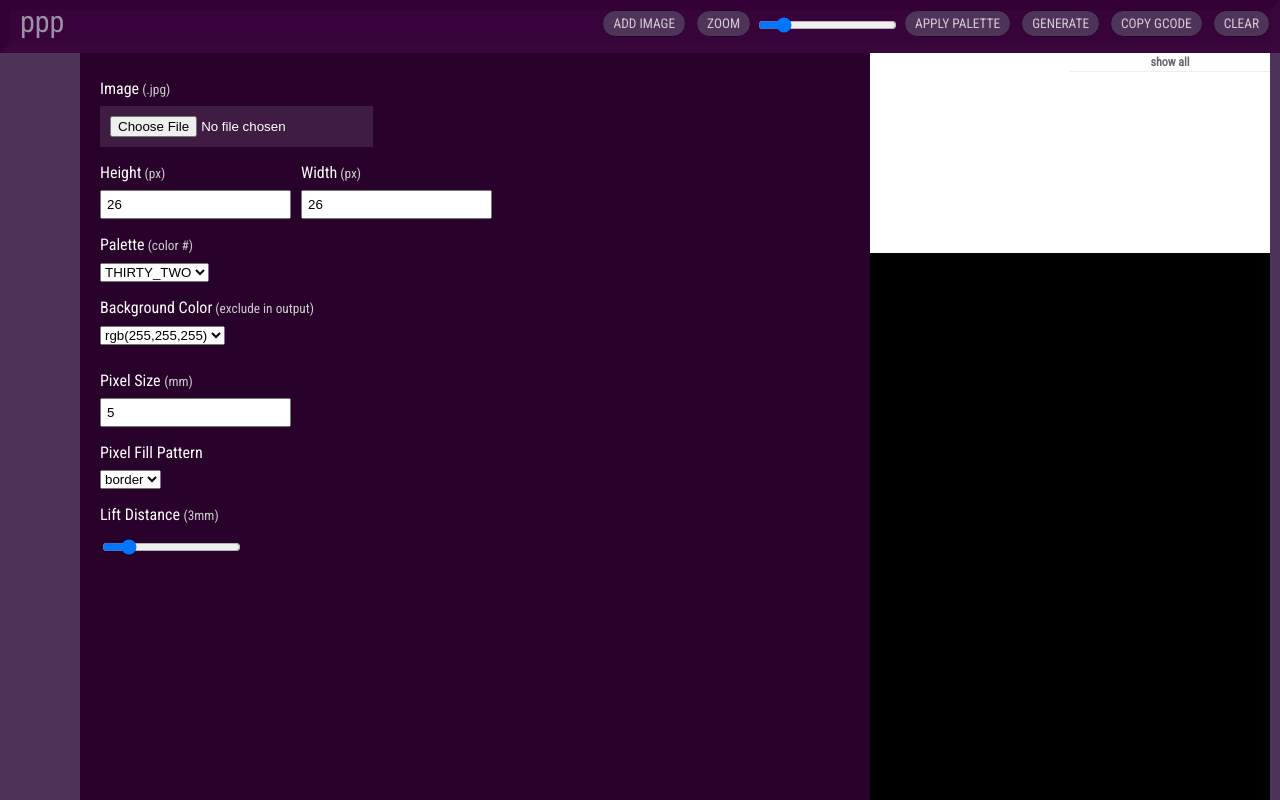
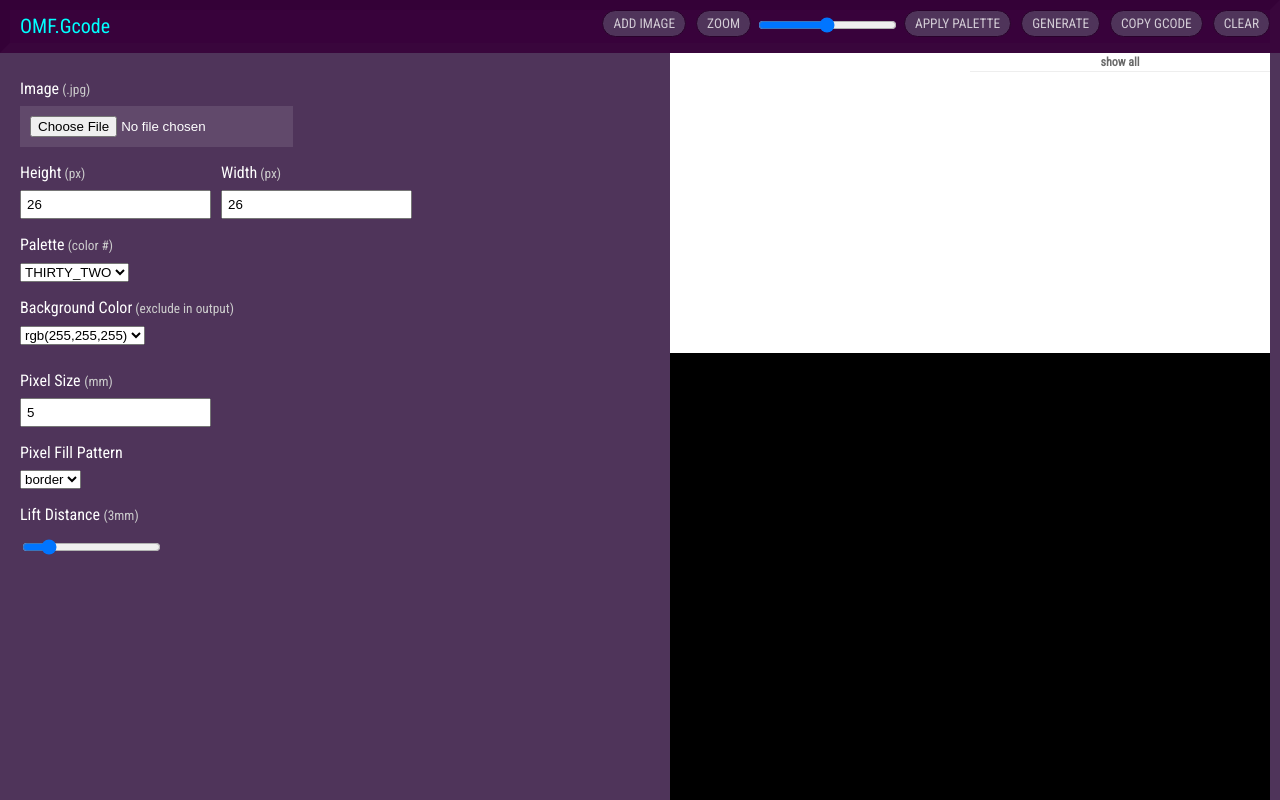
Before and after one commit to justinsane98/omf.gcode, a website: page index.pug in a window 1280 px wide. Drawn offline with nearby package versions, Linux system fonts and the light colour scheme; files that its build step writes are made by us from their sources.

Commit message:
refacoring

```diff
--- a/index.pug
+++ b/index.pug
@@ -1,7 +1,7 @@
 doctype html
 html
 head
-title PPP - Pixel Plotting Program
+title OMF.Gcode
 link(href="css/main.css" rel="stylesheet")
 script(src="https://code.jquery.com/jquery-3.3.1.min.js" integrity="sha256-FgpCb/KJQlLNfOu91ta32o/NMZxltwRo8QtmkMRdAu8=" crossorigin="anonymous")
 script(src="js/app.js")
@@ -80,13 +80,13 @@ script.
 body
   header
     nav.row
-      div.logo ppp
+      div.logo OMF.Gcode
       div
         button.action-add-image Add Image
       div
         button Zoom
       div
-        input.config-zoom(value="2" type="range" min="1" max="10" step="1")
+        input.config-zoom(value="10" type="range" min="5" max="15" step="1")
       div
         button.action-apply-palette Apply Palette
       div
@@ -97,7 +97,6 @@ body
         button.action-clear Clear
 
   .row
-    .guide
     .dev-config
       form.config-form
         ul.config-list
--- a/js/app.js
+++ b/js/app.js
@@ -160,7 +160,7 @@ var add_to_canvas = function(color, locations) {
       var x = locations[location][0];
       var y = locations[location][1];
       CTX.fillStyle = color;
-      CTX.fillRect(x, y, 1, 1);
+      CTX.fillRect(x, y, 0.5, 0.5);
   }
 }
 
--- a/scripts/index.js
+++ b/scripts/index.js
@@ -160,7 +160,7 @@ var add_to_canvas = function(color, locations) {
       var x = locations[location][0];
       var y = locations[location][1];
       CTX.fillStyle = color;
-      CTX.fillRect(x, y, 1, 1);
+      CTX.fillRect(x, y, 0.5, 0.5);
   }
 }
 
--- a/scss/layout.scss
+++ b/scss/layout.scss
@@ -30,7 +30,7 @@ input {
 }
 
 .visual-output {
-  flex-basis: 200px;
+  flex-basis: 300px;
 }
 
 .gcode-output {
@@ -52,7 +52,7 @@ textarea {
   right: 10px;
   bottom: 0;
   height: 100%;
-  width: 386px;
+  width: 524px;
 }
 
 nav {
@@ -89,7 +89,7 @@ label,.by {
 
 .canvas-wrapper {
   display: flex;
-  height: 200px;
+  height: 300px;
   background: $white;
   text-align: center;
   flex-direction: column;
@@ -132,17 +132,18 @@ h2 {
 
 .logo {
   position: absolute;
-  top: 2px;
+  top: 6px;
   left: 10px;
-  font-size: 30px;
+  font-size: 20px;
+  color: cyan;
 }
 .guide{
   background-color: $light-purple;
-  width: 80px;
+  width: 20px;
 }
 
 .dev-config {
-  background-color: $dark-purple;
+  background-color: $light-purple;
   padding: 20px 0;
   h2 {
     margin: 0 0 20px 0;
@@ -150,7 +151,7 @@ h2 {
 }
 
 .output {
-  width: 400px;
+  width: 600px;
 }
 
 .output-tools {
@@ -228,7 +229,7 @@ canvas {
   }
 }
 .stats {
-  height: 200px;
+  height: 300px;
   width: 100%;
   overflow-y: scroll;
   margin: 0;
```
Also changed, not shown: README.md, css/main.css, index.html, 1 other file.
